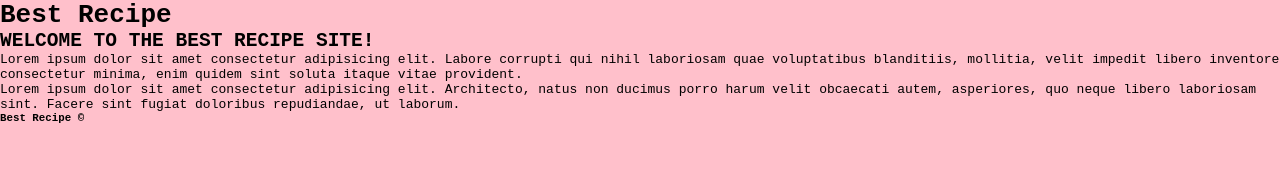
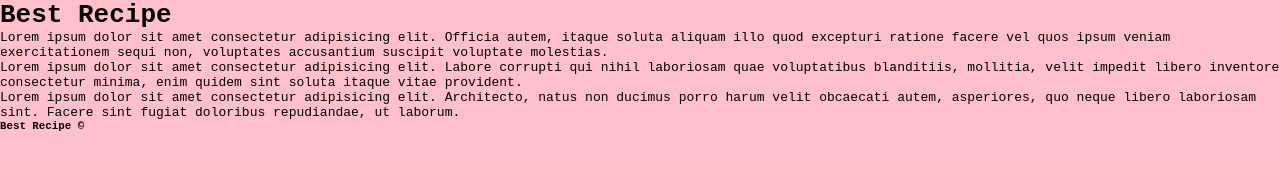
Before and after one commit to kaitlinchoffmann/SP25WDP, a plain HTML site: page index.html in a window 1280 px wide. Drawn offline with Linux system fonts and the light colour scheme.

Commit message:
Add paragraph

```diff
--- a/index.html
+++ b/index.html
@@ -9,10 +9,12 @@
 <body>
   <header>
     <h1>Best Recipe</h1>
-    <h2>WELCOME TO THE BEST RECIPE SITE!</h2>
   </header>
 
   <main>
+    <p>
+      Lorem ipsum dolor sit amet consectetur adipisicing elit. Officia autem, itaque soluta aliquam illo quod excepturi ratione facere vel quos ipsum veniam exercitationem sequi non, voluptates accusantium suscipit voluptate molestias.
+    </p>
     <p>
       Lorem ipsum dolor sit amet consectetur adipisicing elit. Labore corrupti qui nihil laboriosam quae voluptatibus blanditiis, mollitia, velit impedit libero inventore consectetur minima, enim quidem sint soluta itaque vitae provident.
     </p>
```
